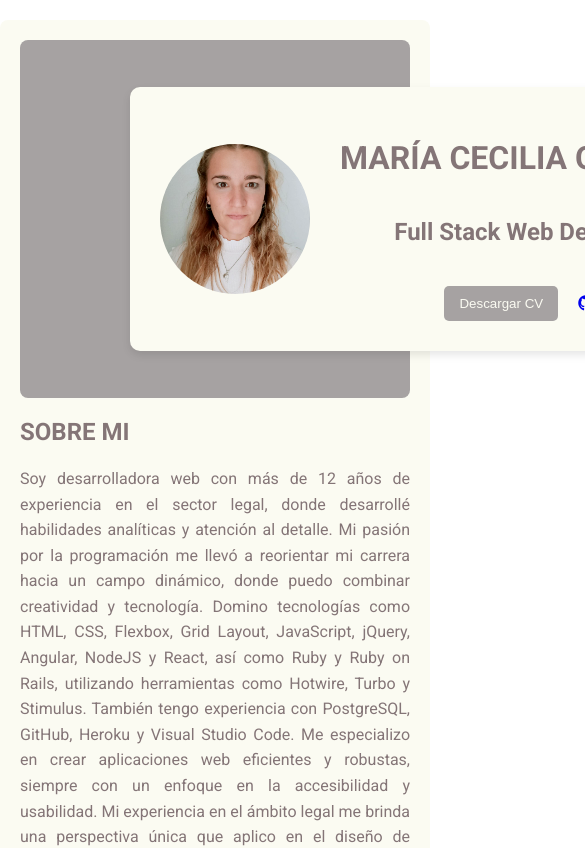
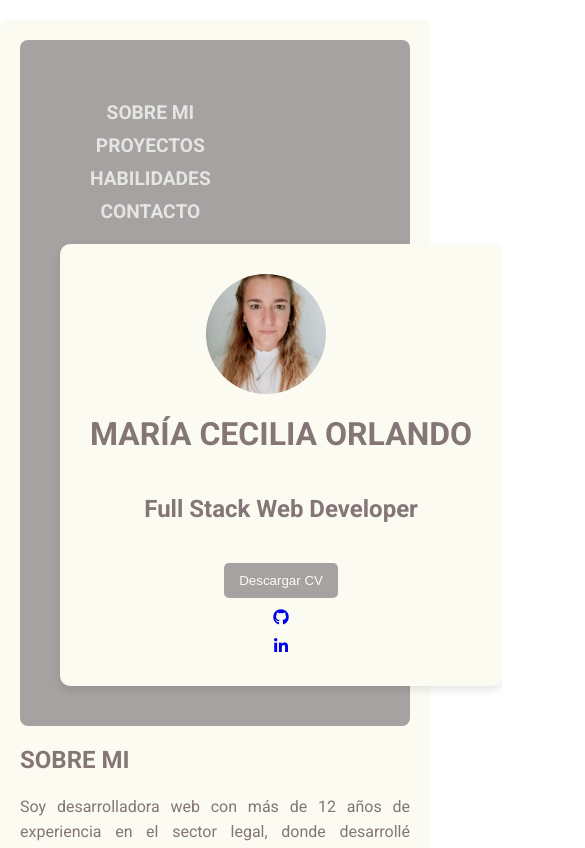
Before and after one commit to CeciliaOrlando/portafolio, a plain HTML site: page index.html in a window 390 px wide. Shown: the top 848 px of the page, 585 px wide, since content can reach past the window. Drawn offline with Linux system fonts and the light colour scheme.

Commit message:
media queries

```diff
--- a/index.html
+++ b/index.html
@@ -91,7 +91,7 @@
             <div class="proyecto-1">
               <h3>ECO HOUSE-Voluntariado </h3>
            <img src="ecohouse.jpg" alt="ecohuse" />
-              <p>Este proyecto de voluntariado con Eco House Global se centra en la actualización de su aplicación web, con el objetivo de mejorar su funcionalidad y la experiencia del usuario. Eco House Global es una ONG sin fines de lucro dedicada a la sostenibilidad, que se especializa en educación, comunicación, consultoría, restauración ecológica y voluntariado. En este rol, estoy a cargo del diseño y desarrollo de la nueva interfaz de usuario (UI), lo que me permitirá aplicar y expandir mis habilidades en diseño de interfaces y desarrollo web, al mismo tiempo que contribuyo a una causa que me apasiona. En que colaboro: Diseñar la nueva interfaz de usuario (UI). Implementar nuevas funcionalidades. Mejorar la experiencia del usuario (UX).</p>
+              <p>Este proyecto de voluntariado con Eco House Global se centra en la actualización de su aplicación web, con el objetivo de mejorar su funcionalidad y la experiencia del usuario. Eco House Global es una ONG sin fines de lucro dedicada a la sostenibilidad, que se especializa en educación, comunicación, consultoría, restauración ecológica y voluntariado. En este rol, estoy a cargo del diseño y desarrollo de la nueva interfaz de usuario (UI), lo que me permitirá aplicar y expandir mis habilidades en diseño de interfaces y desarrollo web, al mismo tiempo que contribuyo a una causa que me apasiona.<u>En que colaboro:</u>  Diseñar la nueva interfaz de usuario (UI). Implementar nuevas funcionalidades. Mejorar la experiencia del usuario (UX).</p>
           <div class="proyecto-link">
             <a  class="proyecto-btn" href="https://www.figma.com/design/dEFhFhyuMgd0GC0tYnr447/Untitled?node-id=0-1&node-type=canvas&t=n88fcBmb0mrRCiSF-0" >Ver Proyecto</a>
             <a  class="proyecto-btn" href="https://www.figma.com/proto/dEFhFhyuMgd0GC0tYnr447/Untitled?node-id=2-2&node-type=frame&t=WlwnPwYQz6F6eD8o-0&scaling=scale-down&content-scaling=fixed&page-id=0%3A1&starting-point-node-id=2%3A2" >Ver Proyecto (Mobile)</a>
--- a/styles.css
+++ b/styles.css
@@ -24,7 +24,7 @@ header {
   padding: 130px;
   border-radius: 8px;
   display: flex;
-  justify-content: space-between; /* Asegúrate de que los elementos estén espaciados */
+  justify-content: space-between;
   align-items: center;
   background-color: #a6a2a2;
 }
@@ -39,19 +39,20 @@ h4 {
   justify-content: flex-end;
   text-align: center;
   flex: 1;
-  padding-left: 50px; /* Ajusta el espacio a la derecha */
+  padding-left: 50px;
 }
 
 #links-menu {
   list-style: none;
   padding: 10px;
   display: flex;
-  justify-content: flex-start; /* Alinea los enlaces a la izquierda */
+  justify-content: flex-start;
 }
 
 #links-menu li {
   margin-left: 20px;
 }
+
 #links-menu a {
   text-decoration: none;
   color: #e5e6e4;
@@ -63,7 +64,6 @@ h4 {
 #links-menu a:hover {
   color: #847577;
   text-decoration: underline;
-
 }
 
 /* Estilos de la tarjeta */
@@ -96,16 +96,11 @@ h4 {
   object-fit: cover;
 }
 
-
 .info {
   display: flex;
   flex-direction: column;
   align-items: center;
   justify-content: center;
-}
-
-.info {
-  flex: 1;
 }
 
 .contact-buttons {
@@ -114,7 +109,7 @@ h4 {
   justify-content: center;
   align-items: center;
   gap: 10px;
-  }
+}
 
 button {
   background-color: #a6a2a2;
@@ -130,8 +125,6 @@ button:hover {
   background-color: #847577;
 }
 
-
-
 /* Sección sobre mí */
 .sobre-mi {
   margin: 20px 0;
@@ -146,7 +139,6 @@ button:hover {
 /* Estilos de proyectos */
 .proyectos-conteiner {
   margin: 20px 0;
-
 }
 
 .proyectoss {
@@ -198,11 +190,9 @@ button:hover {
   color: #847577;
 }
 
-
 /* Estilos de habilidades */
 .habilidades-conteiner {
   margin: 20px 0;
-
 }
 
 .habilidades-conteiner ul {
@@ -238,3 +228,84 @@ button:hover {
   margin-top: 80px;
   border-radius: 8px;
 }
+
+/* Media Queries */
+@media (max-width: 1200px) {
+  header {
+    padding: 80px;
+  }
+
+  .navbar {
+    padding-left: 30px;
+  }
+
+  .card {
+    left: 20px;
+    position: relative;
+  }
+
+  #links-menu li {
+    margin-left: 15px;
+  }
+}
+
+@media (max-width: 900px) {
+  header {
+    flex-direction: column;
+    align-items: flex-start;
+    padding: 60px;
+  }
+
+  .card {
+    flex-direction: column;
+    margin: 0 auto;
+    position: relative;
+    left: 0;
+  }
+
+  .img-avatar {
+    width: 120px;
+    height: 120px;
+  }
+
+  #links-menu {
+    flex-direction: column;
+    padding: 0;
+  }
+
+  #links-menu li {
+    margin: 5px 0;
+  }
+
+  .proyecto-1 {
+    width: calc(100% - 20px);
+  }
+
+  .contact-buttons {
+    flex-direction: column;
+  }
+}
+
+@media (max-width: 600px) {
+  header {
+    padding: 40px;
+  }
+
+  h4 {
+    font-size: 1.5em;
+  }
+
+  button {
+    width: 100%;
+    margin-right: 0;
+  }
+
+  .proyecto-1 {
+    margin: 5px 0;
+  }
+
+  .footer {
+    font-size: 0.9em;
+    padding: 10px;
+  }
+}
```
